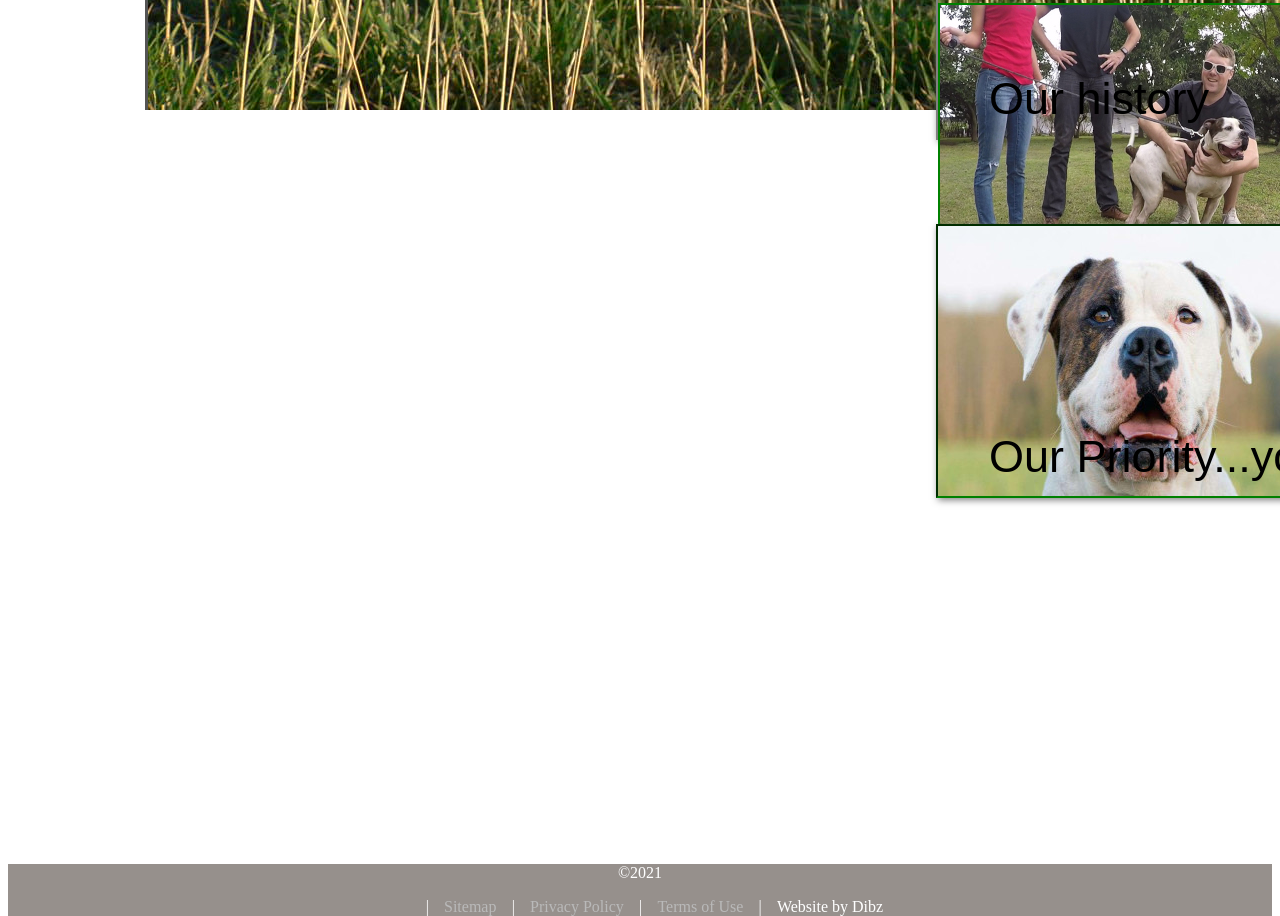
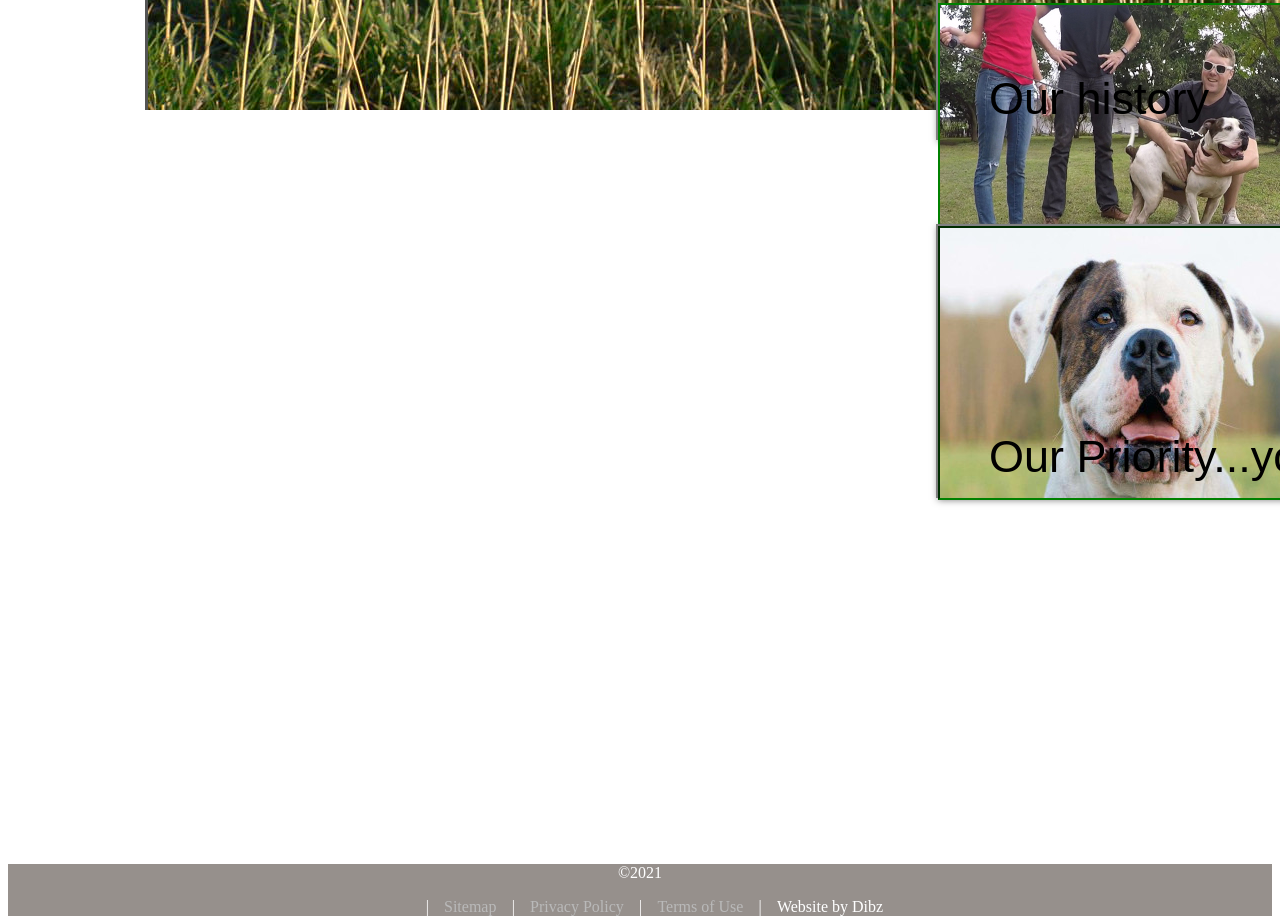
Before and after one commit to dibzthedibz/Doggies, a plain HTML site: page index.html in a window 1280 px wide. Shown: the part 1098-2014 px from the top of the page. Drawn offline with Linux system fonts and the light colour scheme.

Commit message:
try this again

```diff
--- a/rent.css
+++ b/rent.css
@@ -89,7 +89,7 @@ div.panel{
     border: 2px outset green;
 
 }
-.panel#priority{
+.panel#priority img{
     background: white;
     border: 2px inset green;
 }
```
